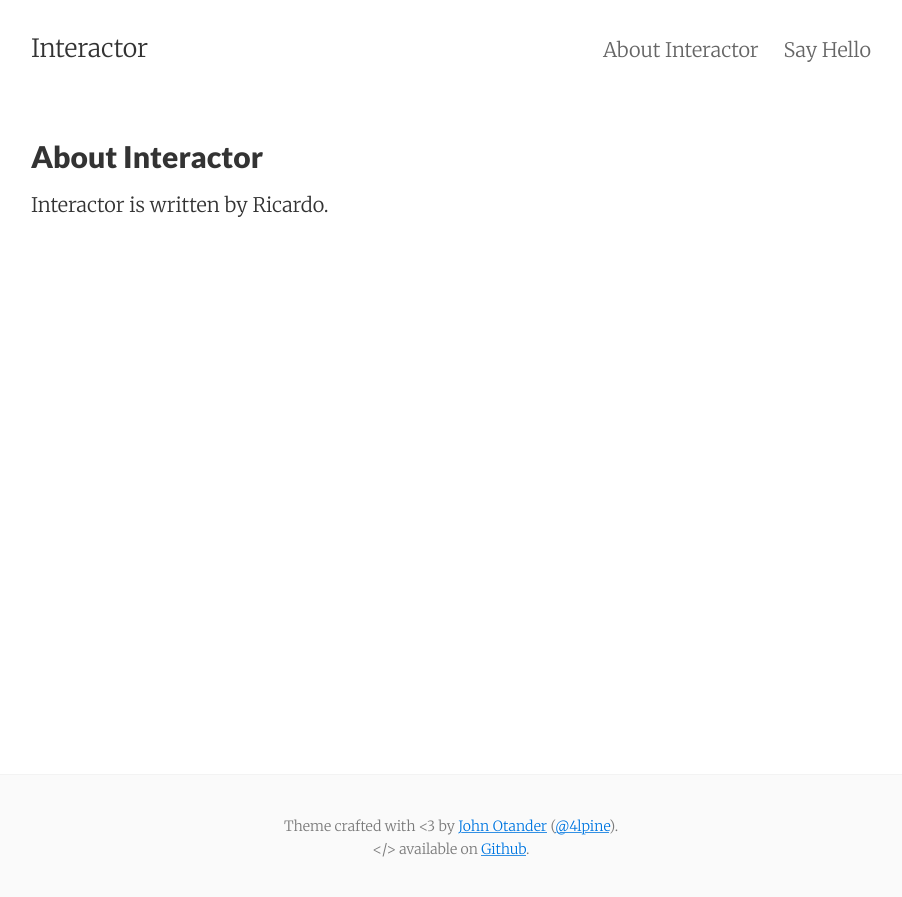
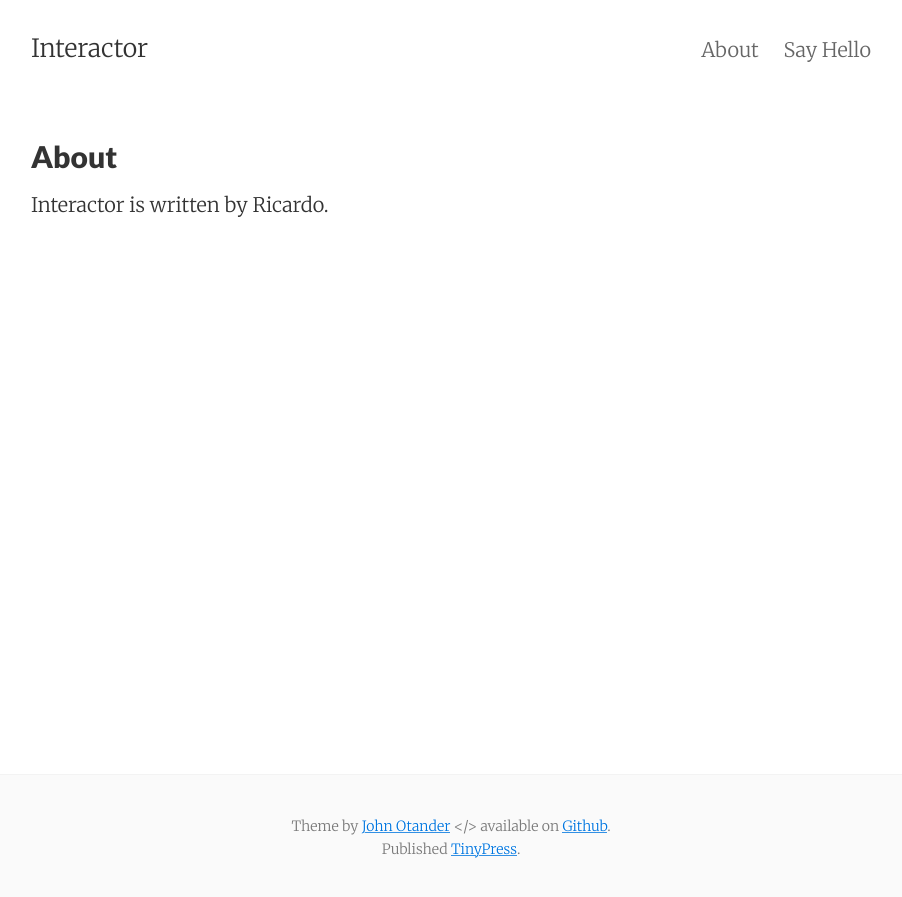
Before and after one commit to rmcmelo/rmcmelo.github.io, a Jekyll site: the page built from about.md, in a window 1280 px wide. Shown: the top 897 px of the page, without its empty margins (189-1091 px from the left). Built offline with Jekyll 4.4.1, drawn with Linux system fonts in a browser that asks for light colours.

Commit message:
Edited footer

```diff
--- a/_includes/footer.html
+++ b/_includes/footer.html
@@ -1,8 +1,8 @@
 <footer class="center">
   <div class="measure">
     <small>
-      Theme crafted with &lt;3 by <a href="http://johnotander.com">John Otander</a> (<a href="https://twitter.com/4lpine">@4lpine</a>).<br>
-      &lt;/&gt; available on <a href="https://github.com/johnotander/pixyll">Github</a>.
+      Theme by <a href="http://johnotander.com">John Otander</a>  &lt;/&gt; available on <a href="https://github.com/johnotander/pixyll">Github</a>.<br>
+      Published <a href="with https://tinypress.co">TinyPress</a>.
     </small>
   </div>
 </footer>
--- a/about.md
+++ b/about.md
@@ -1,6 +1,6 @@
 ---
 layout: page
-title: About Interactor
+title: About
 permalink: /about/
 tags: about
 ---
```
